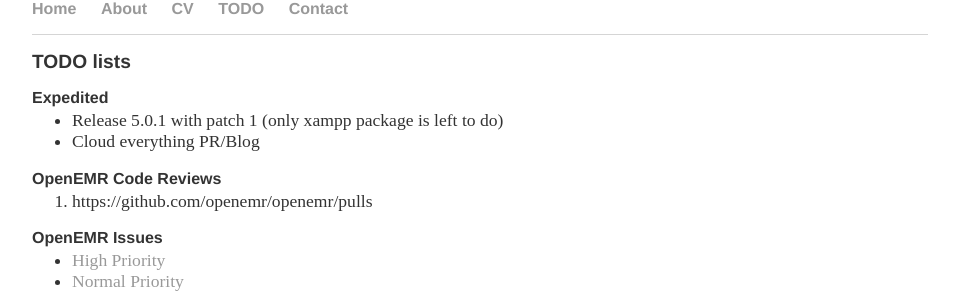
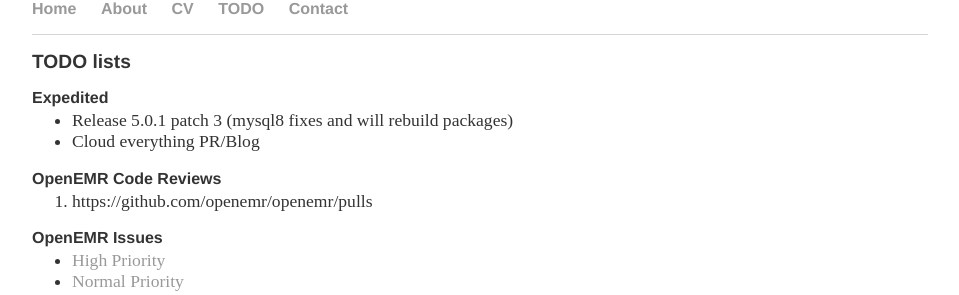
Before and after one commit to bradymiller/bradymiller.github.io, a Jekyll site: the page built from todo/index.md, in a window 1280 px wide. Shown: the part 149-444 px from the top of the page, without its empty margins (160-1119 px from the left). Built offline with Jekyll 4.4.1, drawn with Linux system fonts in a browser that asks for light colours; our own code applies the rules of GitHub Pages for plain Markdown files.

Commit message:
Update index.md

```diff
--- a/todo/index.md
+++ b/todo/index.md
@@ -4,7 +4,7 @@
 ## TODO lists
 
 ### Expedited
-* Release 5.0.1 with patch 1 (only xampp package is left to do)
+* Release 5.0.1 patch 3 (mysql8 fixes and will rebuild packages)
 * Cloud everything PR/Blog
 
 ### OpenEMR Code Reviews
```
